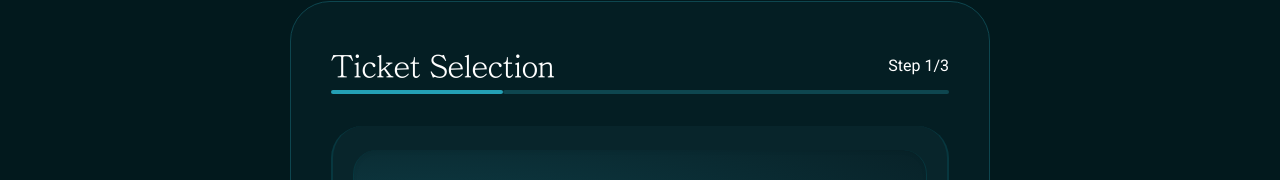
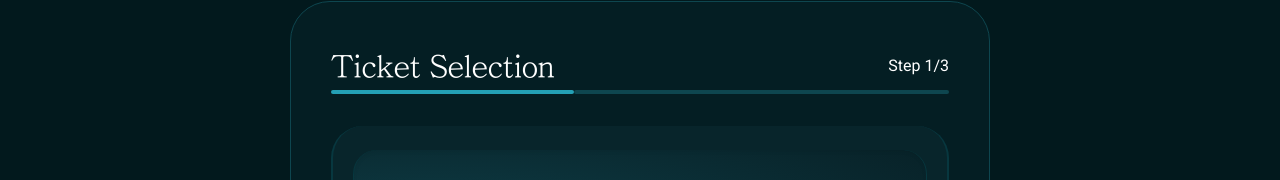
Before and after one commit to ad-sharon/hng12_ticketGenerator, a React (Vite) app: page / in a window 1280 px wide. Shown: the part 145-325 px from the top of the page. Built offline with nearby package versions, Linux system fonts and the light colour scheme; a web font is replaced by a local one.

Commit message:
fix: form Header

```diff
--- a/src/components/specialFormHeader.jsx
+++ b/src/components/specialFormHeader.jsx
@@ -6,19 +6,30 @@ const SpecialFormHeader = ({ topic, stepValue }) => {
         <p className="text-base font-roboto">Step {stepValue}/3</p>
       </section>
 
-      <section className={`${stepValue === 2 ? "flex" : "hidden"} w-full`}>
-        <div className="w-[604px] sm:w-[232px] border-b-4 rounded-[5px] border-[var(--color-light-blue)]"></div>
-        <div className="w-[232px] sm:w-[604px] border-b-4 rounded-[5px] border-[var(--color-tertiary)]"></div>
-      </section>
+      <section className={"flex w-full"}>
+        {/* 2 */}
+        <div
+          className={`${
+            stepValue === 2 ? "flex" : "hidden"
+          } w-[1200px] sm:w-[700px] border-b-4 rounded-[5px] border-[var(--color-light-blue)]`}
+        ></div>
 
-      <section className={`${stepValue === 1 ? "flex" : "hidden"} w-full`}>
-        <div className="w-[604px] sm:w-[232px] border-b-4 rounded-[5px] border-[var(--color-light-blue)]"></div>
-        <div className="w-[232px] sm:w-[604px] border-b-4 rounded-[5px] border-[var(--color-tertiary)]"></div>
-      </section>
+        {/* 1 */}
+        <div
+          className={`${
+            stepValue === 1 ? "flex" : "hidden"
+          } w-[1200px] sm:w-[400px] border-b-4 rounded-[5px] border-[var(--color-light-blue)]`}
+        ></div>
 
-      <section className={`${stepValue === 3 ? "flex" : "hidden"} w-full`}>
-        <div className="w-[604px] sm:w-[232px] border-b-4 rounded-[5px] border-[var(--color-light-blue)]"></div>
-        <div className="w-[232px] sm:w-[604px] border-b-4 rounded-[5px] border-[var(--color-tertiary)]"></div>
+        {/* 3 */}
+        <div
+          className={`${
+            stepValue === 3 ? "flex" : "hidden"
+          } w-[1200px] sm:w-[150px] border-b-4 rounded-[5px] border-[var(--color-light-blue)]`}
+        ></div>
+
+        {/* same for all */}
+        <div className="w-full border-b-4 rounded-[5px] border-[var(--color-tertiary)]"></div>
       </section>
     </section>
   );
```
